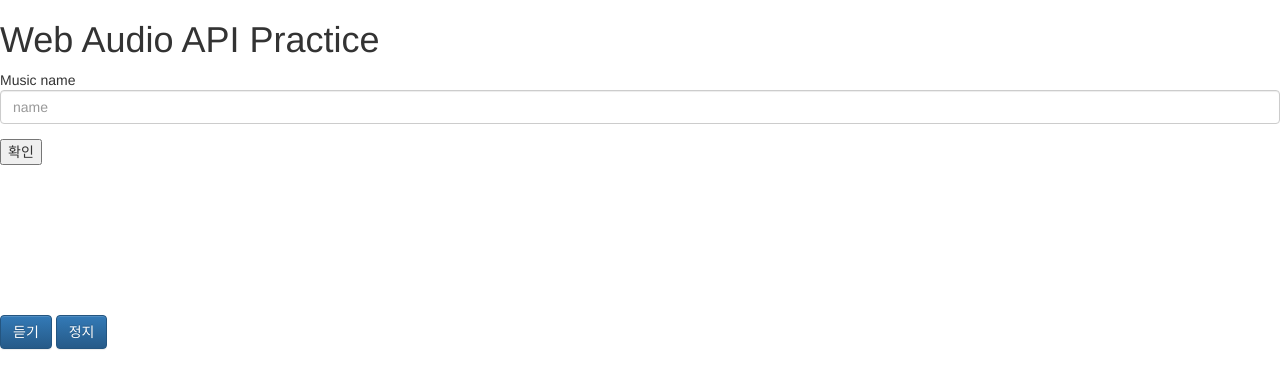
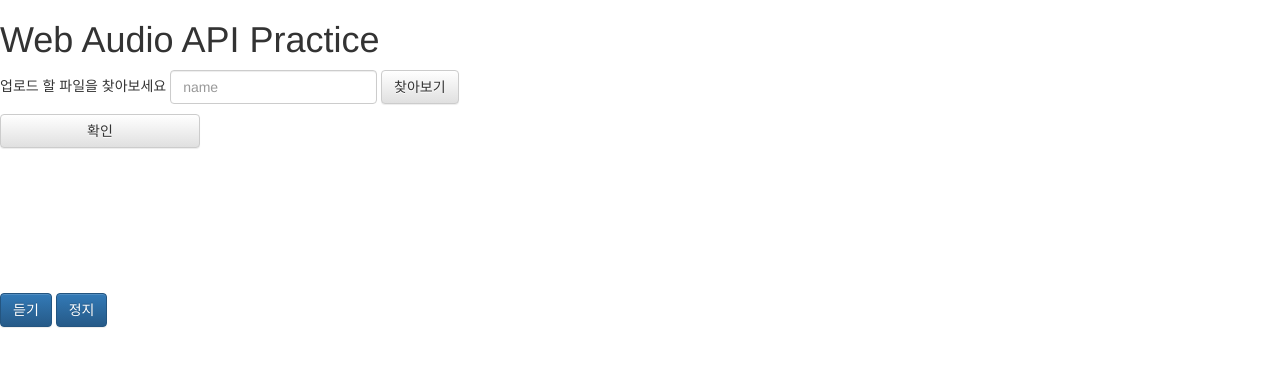
Before and after one commit to taxibae/dobedo_alpha, a plain HTML site: page public/index.html in a window 1280 px wide. Drawn offline with nearby package versions, Linux system fonts and the light colour scheme.

Commit message:
수정중

```diff
--- a/public/index.html
+++ b/public/index.html
@@ -15,16 +15,18 @@
     <body>
         <h1>Web Audio API Practice</h1>
         <!--Form-->
-        <form role="form" id="music_getmusic">
+        <form role="form" id="music_getmusic" class="form-inline">
             <div class="form-group">
-                <lable for="name">Music name</lable>
+                <lable for="filename">업로드 할 파일을 찾아보세요</lable>
                 <input type="text" class="form-control" placeholder="name" id="music_musicname">
+                <button type="button" id="music_browse_file" class="btn btn-default">찾아보기</button>
             </div>
-            <div class="form-group">
-                <button type="submit">확인</button>
-            </div>
-        </form>
-
+            <p>
+                <div class="form-group" style="width:200px; margin:auto;">
+                    <button type="submit" class="btn btn-default btn-block">확인</button>
+                </div>
+            </p>
+         </form>
         <!--Service Show-->
         <div id="service_container">
             <canvas id="canvas" width="600" height="130" />
```
